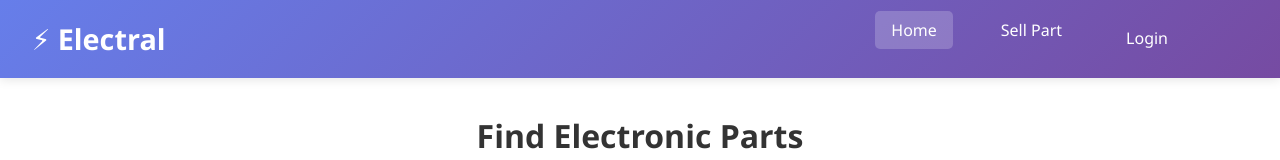
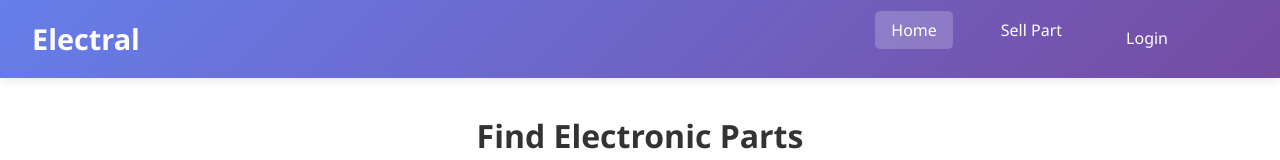
Before and after one commit to DavidDeLeon24/electral-marketplace, a website: page public/index.html in a window 1280 px wide. Shown: the top 160 px of the page. Drawn offline with Linux system fonts and the light colour scheme.

Commit message:
Update index.html

```diff
--- a/public/index.html
+++ b/public/index.html
@@ -10,7 +10,7 @@
 <body>
     <header>
         <div class="logo">
-            <h1>⚡ Electral</h1>
+            <h1>Electral</h1>
         </div>
         <nav>
             <ul>
```
